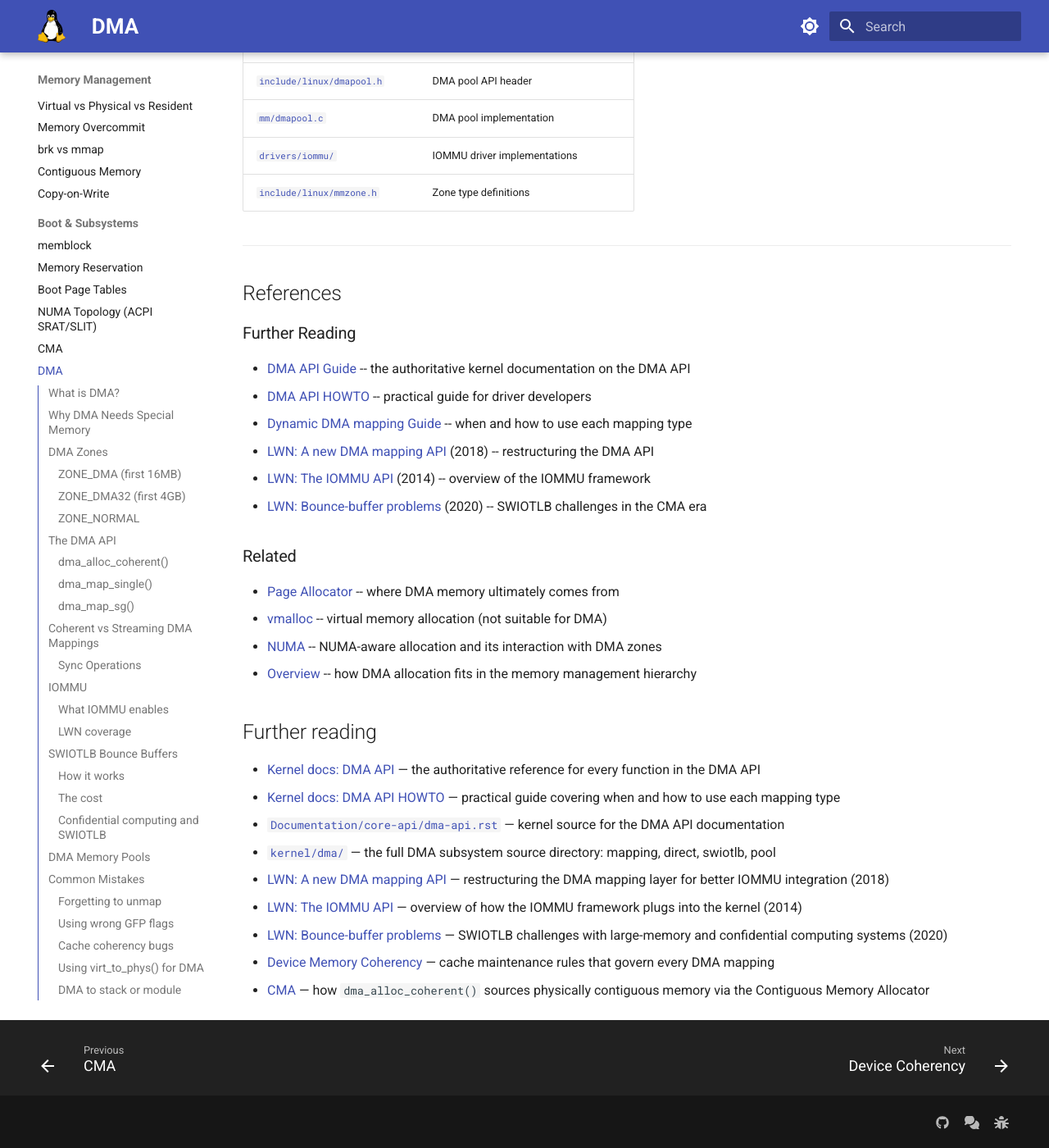
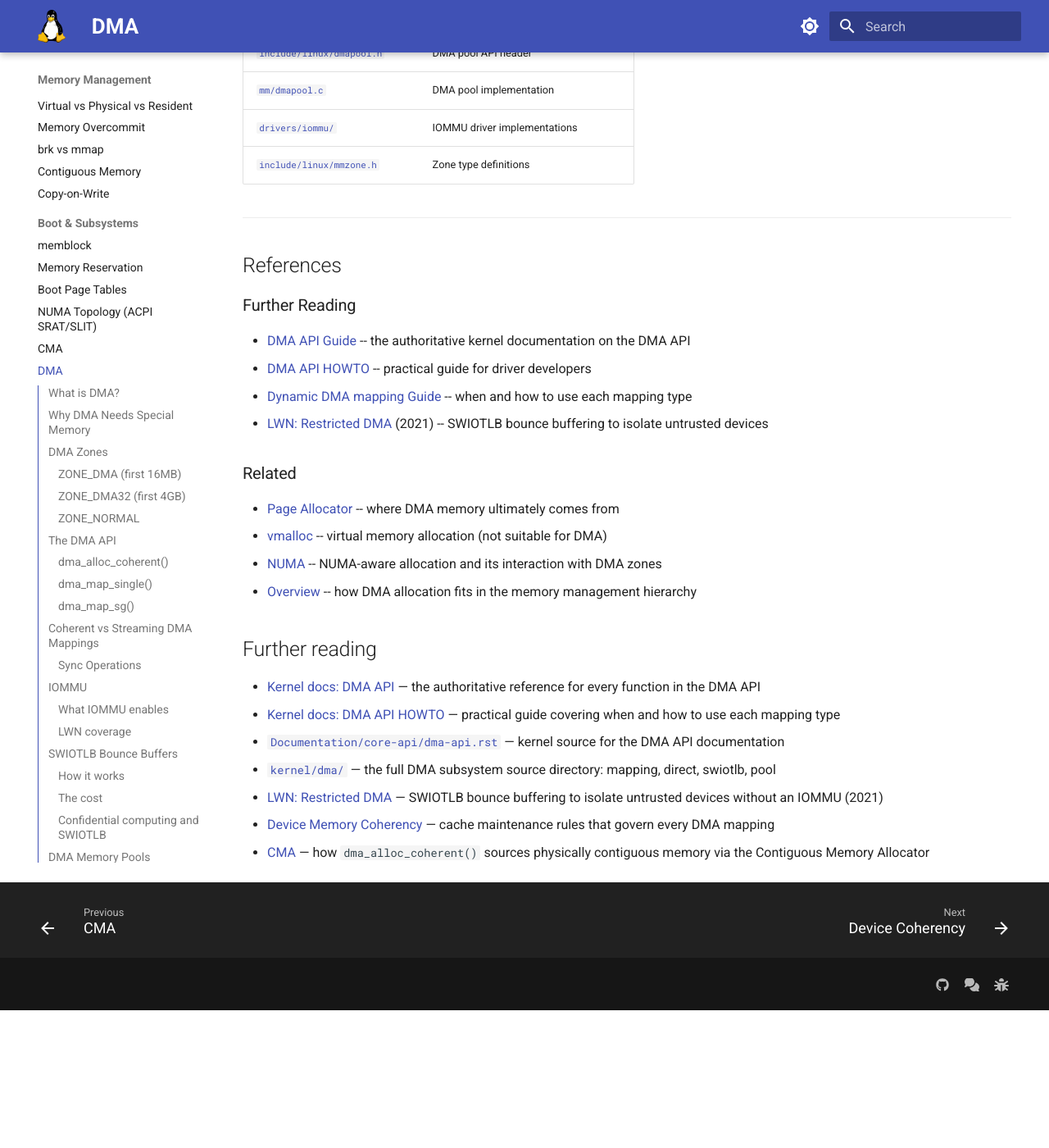
Before and after one commit to laveeshb/linux-kernel-internals, an MkDocs documentation site: the page built from docs/mm/dma.md, in a window 1280 px wide and 1400 px high, scrolled down 9449 px. Shown: the whole window at 82% size. Built offline with MkDocs 1.6.1 and Material for MkDocs 9.7.7, drawn with Linux system fonts in a browser that asks for light colours; after the commit the page ends 10681 px from its top, so only the background shows below that; some of the changed text lies outside the part shown.

Commit message:
Fix fabricated citations in dma.md and damon.md
Follow-up to the mm/ citation audit (#563). Both pages had LWN citations
and (in dma.md) a commit hash that did not match their targets — the same
fabrication pattern as #562. Verified every URL/hash against ground truth.

dma.md
- 753027 "A new DMA mapping API" is actually "The trouble with
  get_user_pages()"; 610073 "The IOMMU API" is actually a systemd/Poettering
  article; 808916 "Bounce-buffer problems" is actually a Python NaN piece.
  Removed the two with no clean editorial replacement (the page already
  cites the authoritative kernel DMA-API docs) and replaced the SWIOTLB one
  with the real 841916 "Restricted DMA" (Corbet, 2021).
- commit 1a1a8b7495b8 does not exist; the real hash for "swiotlb: Add
  restricted DMA pool initialization" is 0b84e4f8b793.

damon.md
- 870594 "DAMON: Data Access MONitor" is actually an openSUSE grafana
  security alert; replaced with the real 812707 "Memory-management
  optimization with DAMON" (Corbet, 2020).
- 863753 retitled to its real title "Using DAMON for proactive reclaim".

Refs #563. Verified with mkdocs build --strict.

```diff
--- a/docs/mm/dma.md
+++ b/docs/mm/dma.md
@@ -172,10 +172,9 @@
 
 ### LWN coverage
 
-The evolution of the IOMMU subsystem is well documented on LWN:
+LWN's coverage of bounce buffering and device isolation:
 
-- [A new DMA mapping API](https://lwn.net/Articles/753027/) (2018) -- restructuring the DMA API for better IOMMU integration
-- [The IOMMU API](https://lwn.net/Articles/610073/) (2014) -- overview of the IOMMU framework
+- [Restricted DMA](https://lwn.net/Articles/841916/) (2021) -- using SWIOTLB bounce buffering to isolate untrusted devices on systems without an IOMMU
 
 ## SWIOTLB Bounce Buffers
 
@@ -381,9 +380,7 @@
 - [DMA API Guide](https://docs.kernel.org/core-api/dma-api.html) -- the authoritative kernel documentation on the DMA API
 - [DMA API HOWTO](https://docs.kernel.org/core-api/dma-api-howto.html) -- practical guide for driver developers
 - [Dynamic DMA mapping Guide](https://docs.kernel.org/core-api/dma-api-howto.html) -- when and how to use each mapping type
-- [LWN: A new DMA mapping API](https://lwn.net/Articles/753027/) (2018) -- restructuring the DMA API
-- [LWN: The IOMMU API](https://lwn.net/Articles/610073/) (2014) -- overview of the IOMMU framework
-- [LWN: Bounce-buffer problems](https://lwn.net/Articles/808916/) (2020) -- SWIOTLB challenges in the CMA era
+- [LWN: Restricted DMA](https://lwn.net/Articles/841916/) (2021) -- SWIOTLB bounce buffering to isolate untrusted devices
 
 ### Related
 
@@ -398,8 +395,6 @@
 - [Kernel docs: DMA API HOWTO](https://docs.kernel.org/core-api/dma-api-howto.html) — practical guide covering when and how to use each mapping type
 - [`Documentation/core-api/dma-api.rst`](https://git.kernel.org/pub/scm/linux/kernel/git/torvalds/linux.git/tree/Documentation/core-api/dma-api.rst) — kernel source for the DMA API documentation
 - [`kernel/dma/`](https://git.kernel.org/pub/scm/linux/kernel/git/torvalds/linux.git/tree/kernel/dma) — the full DMA subsystem source directory: mapping, direct, swiotlb, pool
-- [LWN: A new DMA mapping API](https://lwn.net/Articles/753027/) — restructuring the DMA mapping layer for better IOMMU integration (2018)
-- [LWN: The IOMMU API](https://lwn.net/Articles/610073/) — overview of how the IOMMU framework plugs into the kernel (2014)
-- [LWN: Bounce-buffer problems](https://lwn.net/Articles/808916/) — SWIOTLB challenges with large-memory and confidential computing systems (2020)
+- [LWN: Restricted DMA](https://lwn.net/Articles/841916/) — SWIOTLB bounce buffering to isolate untrusted devices without an IOMMU (2021)
 - [Device Memory Coherency](device-coherency.md) — cache maintenance rules that govern every DMA mapping
 - [CMA](cma.md) — how `dma_alloc_coherent()` sources physically contiguous memory via the Contiguous Memory Allocator
```
Also changed, not shown: other parts of docs/mm/dma.md (+1 -1 lines), docs/mm/damon.md (+2 -2 lines).
